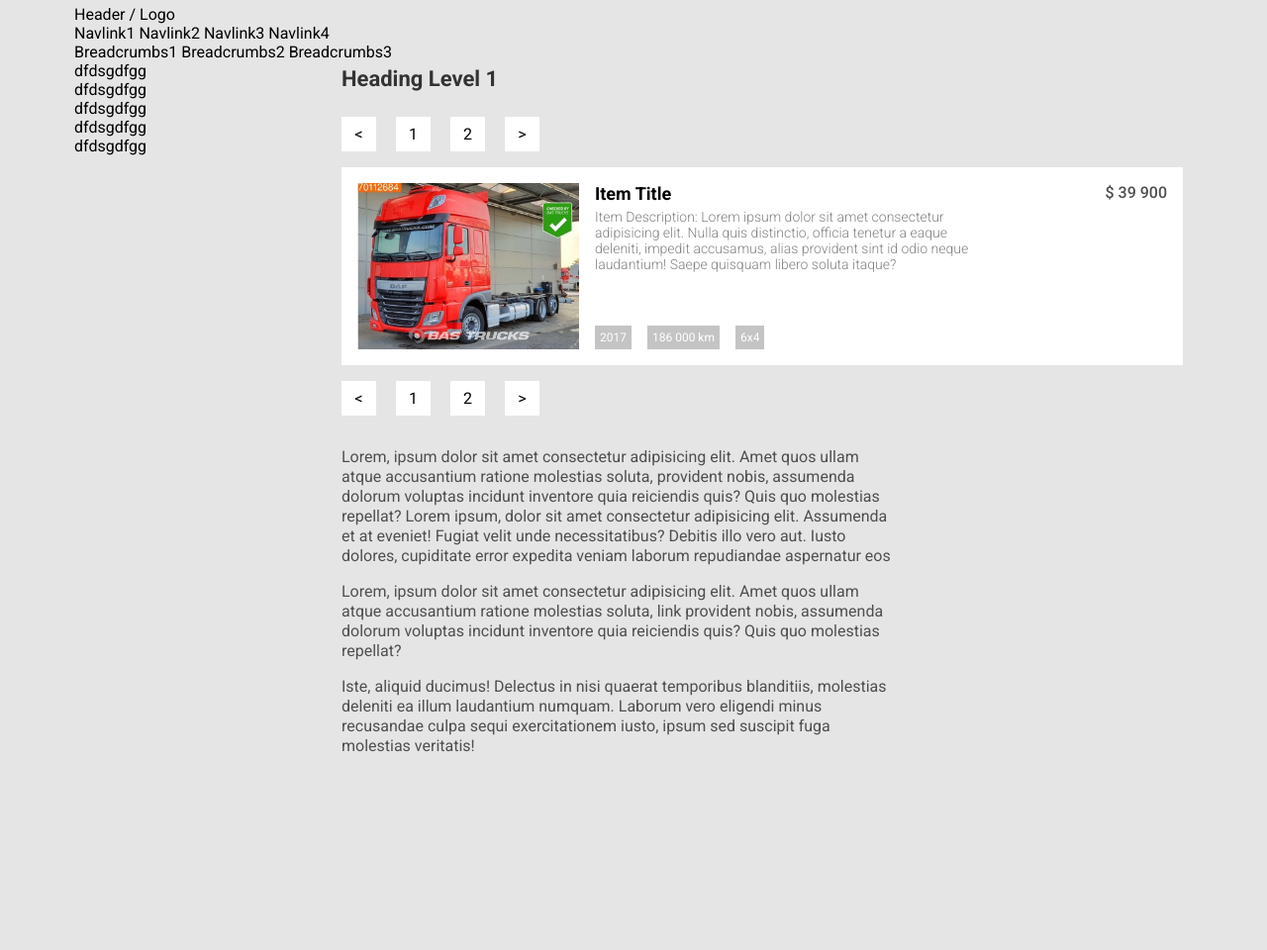
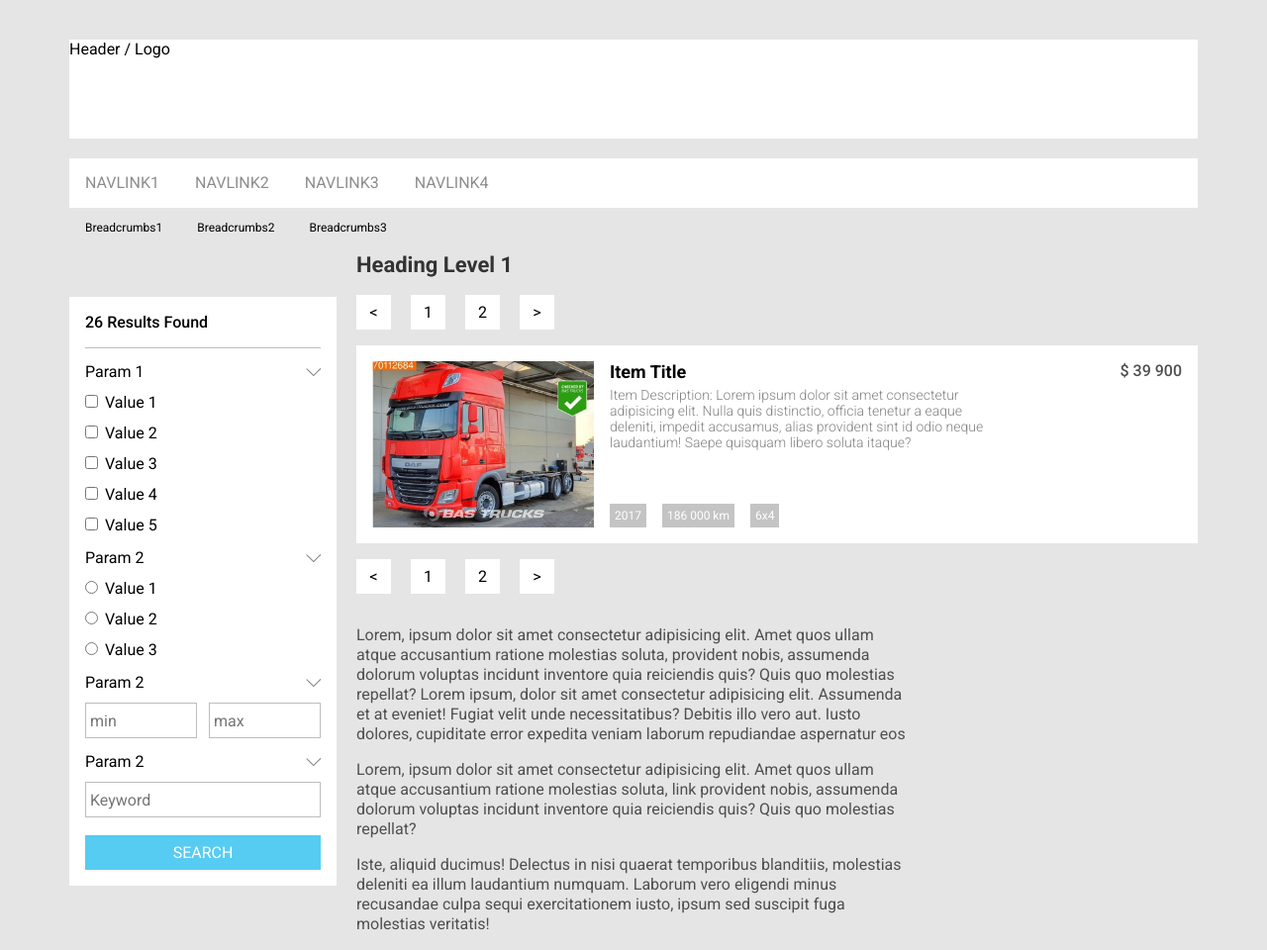
Before and after one commit to gksky/webm-test-data, a PHP site: page / in a window 1280 px wide. Shown: the whole page at 99% size. Before the commit the page ends 760 px from the top, so only its background shows below. Run offline with PHP 8.4, Linux system fonts and the light colour scheme.

Commit message:
add: side bar

```diff
--- a/index.html
+++ b/index.html
@@ -15,7 +15,7 @@
       </div>
     </header>
     <nav>
-      <ul>
+      <ul class="menu">
         <li>
           Navlink1
         </li>
@@ -46,11 +46,77 @@
     <main>
       <aside>
         <div class="filter">
-          dfdsgdfgg<br>
-          dfdsgdfgg<br>
-          dfdsgdfgg<br>
-          dfdsgdfgg<br>
-          dfdsgdfgg<br>
+          <div class="found">26 Results Found</div>
+          <div class="param_group">
+            <div class="param_name">
+              Param 1
+            </div>
+            <div class="arrow"><img src="src/arrow.png"></div>
+          </div>
+          <div class="param">
+            <input type="checkbox">
+            <label for="">Value 1</label>
+          </div>
+          <div class="param">
+            <input type="checkbox">
+            <label for="">Value 2</label>
+          </div>
+          <div class="param">
+            <input type="checkbox">
+            <label for="">Value 3</label>
+          </div>
+          <div class="param">
+            <input type="checkbox">
+            <label for="">Value 4</label>
+          </div>
+          <div class="param">
+            <input type="checkbox">
+            <label for="">Value 5</label>
+          </div>
+
+          <div class="param_group">
+            <div class="param_name">
+              Param 2
+            </div>
+            <div class="arrow"><img src="src/arrow.png"></div>
+          </div>
+          <div class="param">
+            <input type="radio">
+            <label for="">Value 1</label>
+          </div>
+          <div class="param">
+            <input type="radio">
+            <label for="">Value 2</label>
+          </div>
+          <div class="param">
+            <input type="radio">
+            <label for="">Value 3</label>
+          </div>
+
+          <div class="param_group">
+            <div class="param_name">
+              Param 2
+            </div>
+            <div class="arrow"><img src="src/arrow.png"></div>
+          </div>
+
+          <div class="range">
+            <input type="text" placeholder="min"><input type="text" placeholder="max">
+          </div>
+
+          <div class="param_group">
+            <div class="param_name">
+              Param 2
+            </div>
+            <div class="arrow"><img src="src/arrow.png"></div>
+          </div>
+
+          <div class="field">
+            <input type="text" placeholder="Keyword">
+          </div>
+          <button class="btn_primary">
+            SEARCH
+          </button>
         </div>
       </aside>
       <div class="list">
--- a/style.css
+++ b/style.css
@@ -1,9 +1,14 @@
 @import url('https://fonts.googleapis.com/css2?family=Roboto:wght@300;400;500;700&display=swap');
 
+* {
+  box-sizing: border-box;
+  font-size: 16px;
+  font-family: 'Roboto', sans-serif;
+}
+
 body {
-  font-family: 'Roboto', sans-serif;
-  font-size: 400;
-  box-sizing: border-box;
+
+
   margin: 0 auto;
   padding: 0;
   width: 1140px;
@@ -11,7 +16,37 @@ body {
 }
 
 .container {
-  padding: 5px;
+  padding: 0px;
+}
+
+header {
+  height: 100px;
+  margin-top: 40px;
+  background-color: #FFFFFF;
+}
+
+nav {
+  margin-top: 20px;
+
+}
+
+.menu {
+  height: 50px;
+  line-height: 50px;
+  color: #8D8D8D;
+  background-color: #FFFFFF;
+  font-size: 16px;
+  text-transform: uppercase;
+}
+
+.menu li {
+  margin: 16px;
+}
+
+.crumbs li {
+  font-size: 12px;
+  line-height: 40px;
+  margin: 0 16px;
 }
 
 main {
@@ -24,6 +59,70 @@ aside {
 
 .filter {
   width: 270px;
+  margin: 50px 20px 20px 0;
+  background-color: #FFFFFF;
+  padding: 16px;
+}
+
+.found {
+  font-style: normal;
+  font-weight: 500;
+  font-size: 16px;
+  line-height: 19px;
+  padding-bottom: 16px;
+  border-bottom: 1px solid #BDBDBD;
+}
+
+.param_group {
+  display: flex;
+  justify-content: space-between;
+  margin-top: 14px;
+}
+
+.filter .param {
+  margin-top: 11px;
+  margin-left: 0;
+}
+
+input, button {
+  margin-left: 0;
+  outline: none;
+}
+
+.range {
+  display: flex;
+  justify-content: space-between;
+}
+
+.range input[type=text] {
+  margin-top: 11px;
+  width: 113px;
+  height: 36px;
+  border: 1px solid #BDBDBD;
+  font-size: 16px;
+  line-height: 19px;
+  padding: 4px;
+}
+
+.field input[type=text] {
+  margin-top: 11px;
+  height: 36px;
+  width: 100%;
+  border: 1px solid #BDBDBD;
+  font-size: 16px;
+  line-height: 19px;
+  padding: 4px;
+}
+
+.btn_primary {
+  text-transform: uppercase;
+  height: 35px;
+  width: 100%;
+  background-color: #56CCF2;
+  color: #FFFFFF;
+  border: none;
+  line-height: 19px;
+  margin-top: 18px;
 }
 
 .list {
@@ -33,9 +132,8 @@ aside {
 .list h1 {
   font-weight: bold;
   font-size: 22px;
-  line-height: 26px;
   color: #333333;
-  margin: 5px 0 9px 0;
+  margin: 5px 0 2px 0;
 }
 
 .pages li {
```
Also changed, not shown: src/arrow.png (added).
